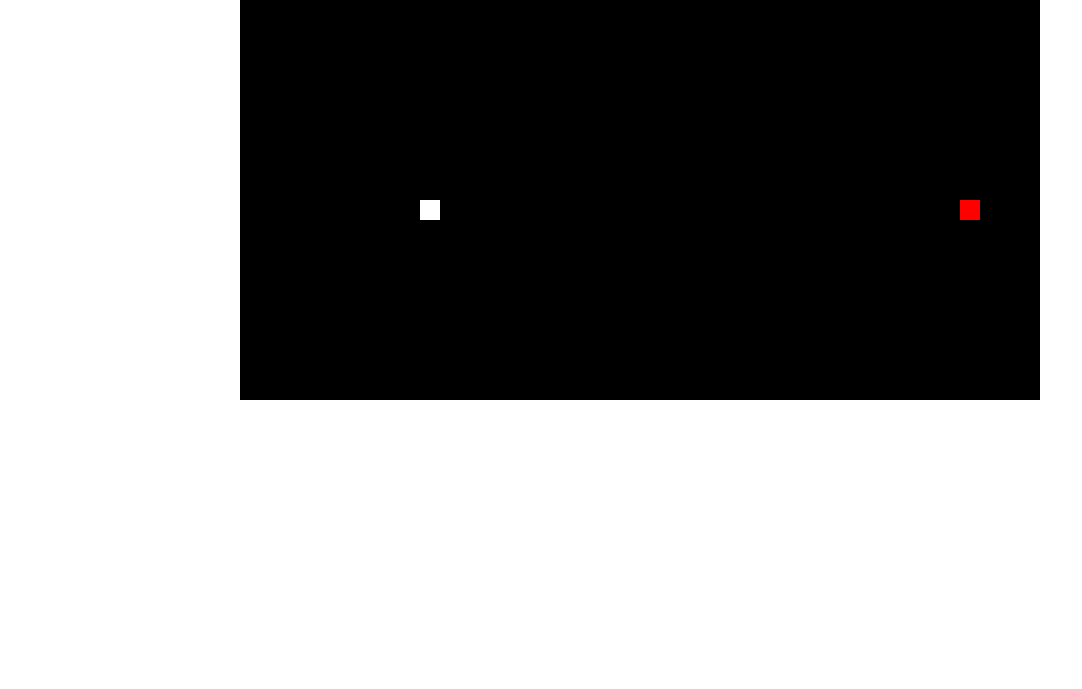
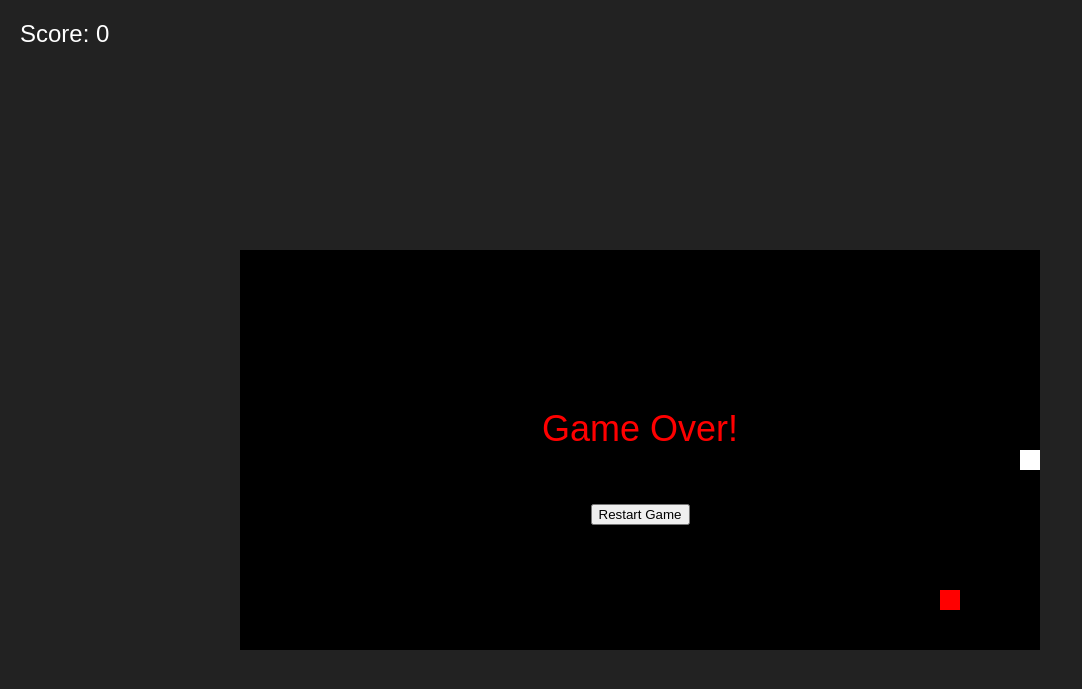
Before and after one commit to m-cochran/Randomerr, a Jekyll site: the page arcade/snake.html, which Jekyll copies as it is, in a window 1280 px wide. Shown: the top 689 px of the page, without its empty margins (0-1082 px from the left). Built offline with Jekyll 4.4.1, drawn with Linux system fonts in a browser that asks for light colours; some of the changed lines change nothing that is shown.

Commit message:
Update snake.html

```diff
--- a/arcade/snake.html
+++ b/arcade/snake.html
@@ -5,24 +5,61 @@
     <meta name="viewport" content="width=device-width, initial-scale=1.0">
     <title>Snake Game</title>
     <style>
-        body { margin: 0; }
-        canvas { display: block; margin: auto; background: #000; }
+        body { margin: 0; display: flex; justify-content: center; align-items: center; height: 100vh; background: #222; color: white; font-family: Arial, sans-serif; }
+        canvas { display: block; background: #000; }
+        #score { position: absolute; top: 20px; left: 20px; font-size: 24px; }
+        #game-over { display: none; position: absolute; text-align: center; top: 50%; left: 50%; transform: translate(-50%, -50%); font-size: 36px; color: red; }
     </style>
 </head>
 <body>
+    <div id="score">Score: 0</div>
+    <div id="game-over">
+        <p>Game Over!</p>
+        <button id="restartBtn">Restart Game</button>
+    </div>
     <canvas id="snakeCanvas" width="800" height="400"></canvas>
+
     <script>
         const canvas = document.getElementById('snakeCanvas');
         const ctx = canvas.getContext('2d');
+        const scoreElement = document.getElementById('score');
+        const gameOverElement = document.getElementById('game-over');
+        const restartBtn = document.getElementById('restartBtn');
         const box = 20;
-        let snake = [{ x: 9 * box, y: 10 * box }];
-        let food = {
-            x: Math.floor(Math.random() * 39) * box,
-            y: Math.floor(Math.random() * 19) * box
-        };
-        let d;
+        let snake, food, score, d, game, isGameOver;
+
+        // Initialize the game
+        function init() {
+            snake = [{ x: 9 * box, y: 10 * box }];
+            d = 'RIGHT';
+            score = 0;
+            isGameOver = false;
+            food = randomFoodPosition();
+            updateScore();
+            gameOverElement.style.display = 'none';
+            clearInterval(game);
+            game = setInterval(draw, 100);
+        }
+
+        // Generate random food position that doesn't overlap with the snake
+        function randomFoodPosition() {
+            let newFood;
+            do {
+                newFood = {
+                    x: Math.floor(Math.random() * canvas.width / box) * box,
+                    y: Math.floor(Math.random() * canvas.height / box) * box
+                };
+            } while (collision(newFood, snake));
+            return newFood;
+        }
+
+        // Update score display
+        function updateScore() {
+            scoreElement.textContent = `Score: ${score}`;
+        }
+
+        // Handle direction changes and prevent reverse direction
         document.addEventListener("keydown", direction);
-
         function direction(event) {
             if (event.keyCode === 37 && d !== "RIGHT") d = "LEFT";
             else if (event.keyCode === 38 && d !== "DOWN") d = "UP";
@@ -30,6 +67,7 @@
             else if (event.keyCode === 40 && d !== "UP") d = "DOWN";
         }
 
+        // Check for collision with the snake's body
         function collision(head, array) {
             for (let i = 0; i < array.length; i++) {
                 if (head.x === array[i].x && head.y === array[i].y) {
@@ -39,13 +77,17 @@
             return false;
         }
 
+        // Draw the game (snake, food, and check game status)
         function draw() {
             ctx.clearRect(0, 0, canvas.width, canvas.height);
+
+            // Draw snake
             for (let i = 0; i < snake.length; i++) {
                 ctx.fillStyle = i === 0 ? "white" : "lightgreen";
                 ctx.fillRect(snake[i].x, snake[i].y, box, box);
             }
 
+            // Draw food
             ctx.fillStyle = "red";
             ctx.fillRect(food.x, food.y, box, box);
 
@@ -57,25 +99,37 @@
             if (d === "RIGHT") snakeX += box;
             if (d === "DOWN") snakeY += box;
 
+            // Check if snake eats the food
             if (snakeX === food.x && snakeY === food.y) {
-                food = {
-                    x: Math.floor(Math.random() * 39) * box,
-                    y: Math.floor(Math.random() * 19) * box
-                };
+                score++;
+                food = randomFoodPosition(); // Place food in a new random spot
+                updateScore();
             } else {
-                snake.pop();
+                snake.pop(); // Remove the tail of the snake
             }
 
             let newHead = { x: snakeX, y: snakeY };
 
+            // Game over conditions
             if (snakeX < 0 || snakeY < 0 || snakeX >= canvas.width || snakeY >= canvas.height || collision(newHead, snake)) {
                 clearInterval(game);
+                gameOver();
             }
 
-            snake.unshift(newHead);
+            snake.unshift(newHead); // Add new head to the front of the snake
         }
 
-        let game = setInterval(draw, 100);
+        // Handle game over
+        function gameOver() {
+            isGameOver = true;
+            gameOverElement.style.display = 'block';
+        }
+
+        // Restart game
+        restartBtn.addEventListener('click', init);
+
+        // Start game for the first time
+        init();
     </script>
 </body>
 </html>
```
